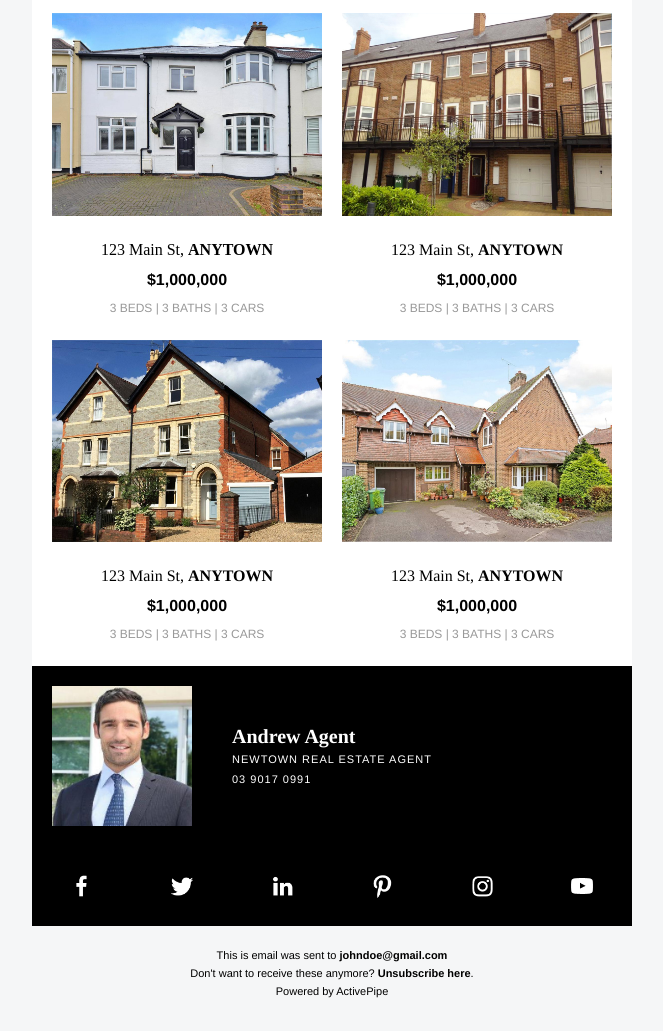
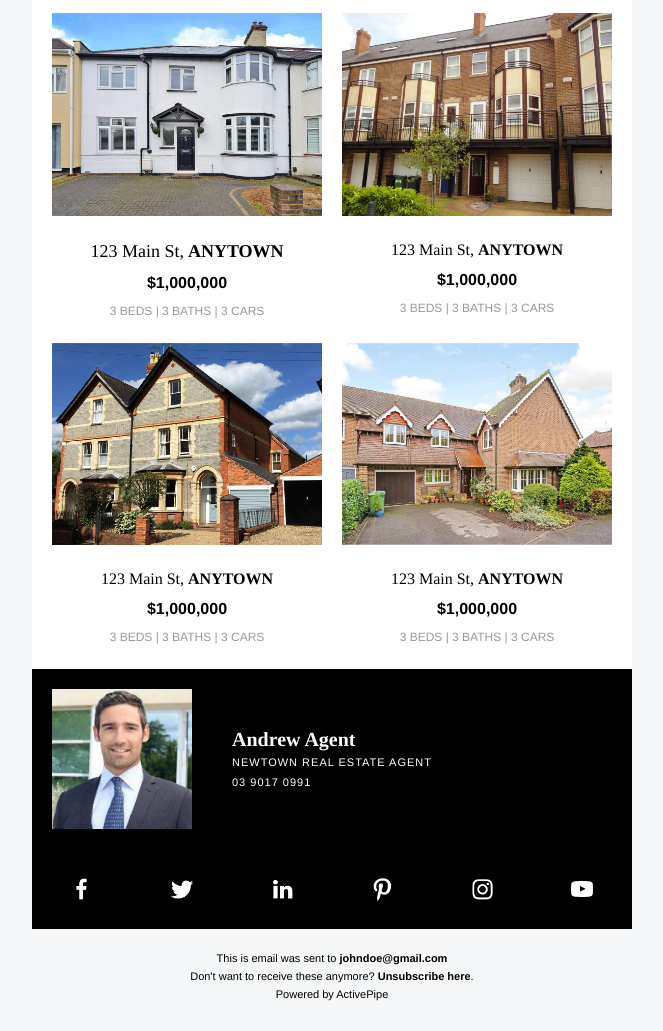
Before and after one commit to raycasimiro/design-test, a plain HTML site: page index.html in a window 1280 px wide. Shown: the part 1369-2400 px from the top of the page, without its empty margins (308-971 px from the left). Drawn offline with Linux system fonts and the light colour scheme.

Commit message:
Update index.html

```diff
--- a/index.html
+++ b/index.html
@@ -80,8 +80,8 @@
                                                     </tr>
                                                     <tr>
                                                         <td align="center" valign="top">
-                                                            <span style="display:inline-block; padding: 5px 0">123 Main St,</span>
-                                                            <span style="display:inline-block; padding: 5px 0;text-transform: uppercase;font-weight: 600">Anytown
+                                                            <span style="display:inline-block; font-family: Times, serif; font-size: 18px; padding: 5px 0">123 Main St,</span>
+                                                            <span style="display:inline-block; font-family: Times, serif; font-size: 18px; padding: 5px 0;text-transform: uppercase;font-weight: 600">Anytown
                                                             </span>
                                                             <span style="font-family: 'Helvetica', sans-serif; font-size: 16px; line-height: 22px; font-weight: 600; display:block; padding: 5px">$1,000,000</span>
                                                             <span style="font-family: 'Helvetica', sans-serif; display:block;padding: 5px;font-size:12px; color:#999">3 BEDS | 3 BATHS | 3 CARS</span>
```
